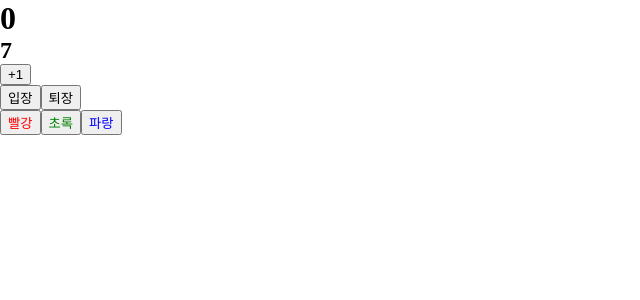
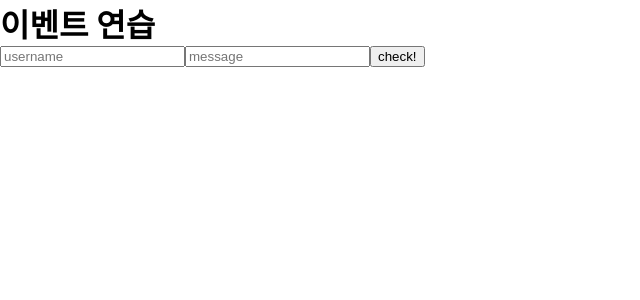
Before and after one commit to JwaSangHeon/react-basic, a React (Create React App) app: page / in a window 1280 px wide. Shown: the top 300 px of the page, without its empty margins (0-640 px from the left). Built offline with nearby package versions, Linux system fonts and the light colour scheme.

Commit message:
이벤트 핸들링

```diff
--- a/src/App.js
+++ b/src/App.js
@@ -2,12 +2,14 @@ import './App.css';
 import Counter from './Counter';
 import MyComponent from './MyComponent';
 import Say from './Say';
+import EventPractice from './EventPractice';
 
 const App = () => {
   return (
     <>
-      <Counter />
-      <Say />
+      {/* <Counter /> */}
+      {/* <Say /> */}
+      <EventPractice />
     </>
   );
 };
--- /dev/null
+++ b/src/EventPractice.js
@@ -0,0 +1,106 @@
+import React from 'react';
+import { useState } from 'react';
+
+const EventPractice = () => {
+  const [user, setUser] = useState({
+    username: '',
+    message: '',
+  });
+
+  const { username, message } = user;
+
+  const onChange = (e) => {
+    setUser({
+      ...user,
+      [e.target.name]: e.target.value,
+    });
+  };
+  const onClick = () => {
+    alert(username + ': ' + message);
+    setUser({
+      username: '',
+      message: '',
+    });
+  };
+  const onKeyPress = (e) => {
+    e.key === 'Enter' && onClick();
+  };
+  return (
+    <>
+      <h1>이벤트 연습</h1>
+      <input
+        name="username"
+        value={username}
+        type="text"
+        placeholder="username"
+        onChange={onChange}
+      />
+      <input
+        name="message"
+        value={message}
+        type="text"
+        placeholder="message"
+        onChange={onChange}
+        onKeyPress={onKeyPress}
+      />
+      <button onClick={onClick}>check!</button>
+    </>
+  );
+};
+
+// class EventPractice extends React.Component {
+//   constructor(props) {
+//     super(props);
+
+//     this.state = {
+//       message: '',
+//       username: '',
+//     };
+//     // this.handleChange = this.handleChange.bind(this);
+//     // this.handleClick = this.handleClick.bind(this);
+//   }
+//   handleChange = (e) => {
+//     this.setState({
+//       [e.target.name]: e.target.value,
+//     });
+//   };
+//   handleClick = () => {
+//     alert(this.state.username + ': ' + this.state.message);
+//     this.setState({
+//       message: '',
+//       username: '',
+//     });
+//   };
+//   handleKeyPress = (e) => {
+//     e.key === 'Enter' && this.handleClick();
+//   };
+
+//   render() {
+//     const { message, username } = this.state;
+//     return (
+//       <div>
+//         <h1>이벤트 연습</h1>
+//         <input
+//           type="text"
+//           name="username"
+//           value={username}
+//           placeholder="username"
+//           onChange={this.handleChange}
+//         />
+//         <input
+//           type="text"
+//           name="message"
+//           value={message}
+//           placeholder="message"
+//           onChange={this.handleChange}
+//           onKeyPress={this.handleKeyPress}
+//         />
+//         <button onClick={this.handleClick}>Check!!!</button>
+//       </div>
+//     );
+//   }
+// }
+
+// EventPractice.propTypes = {};
+
+export default EventPractice;
```
